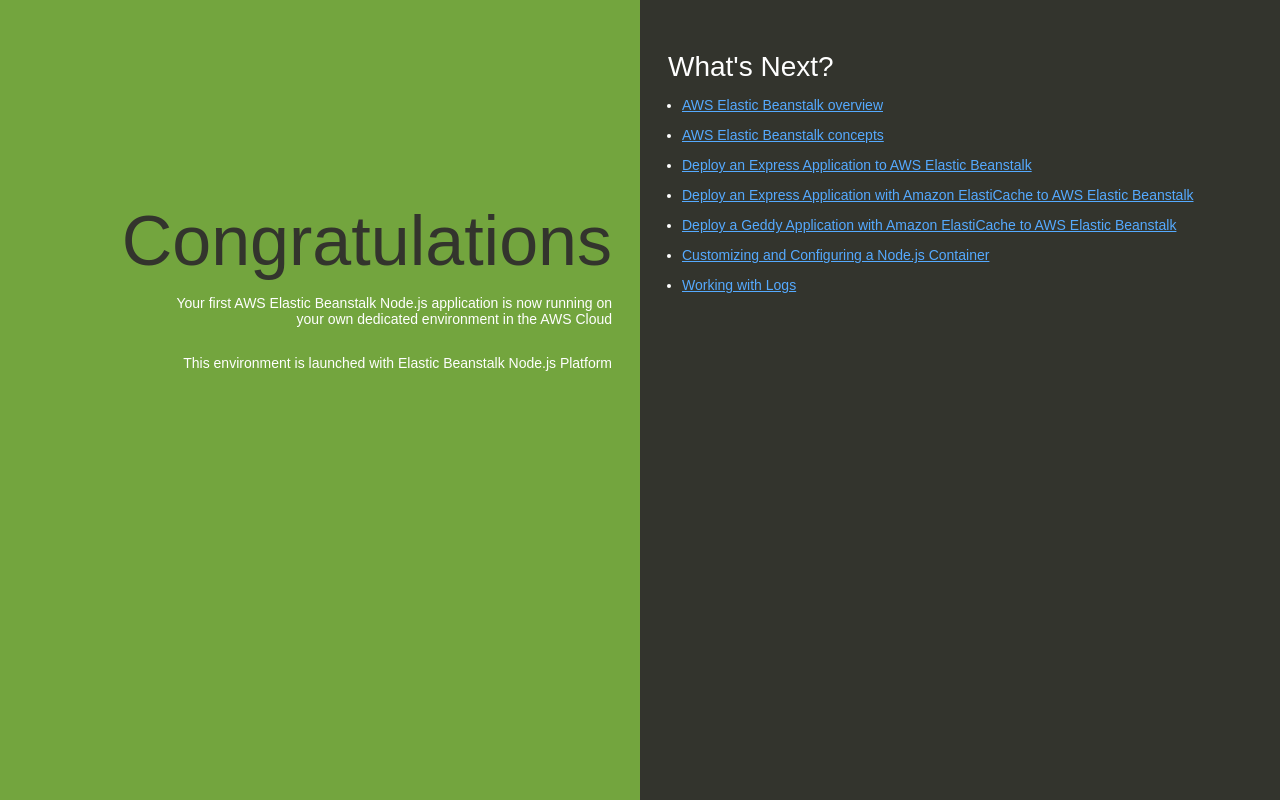
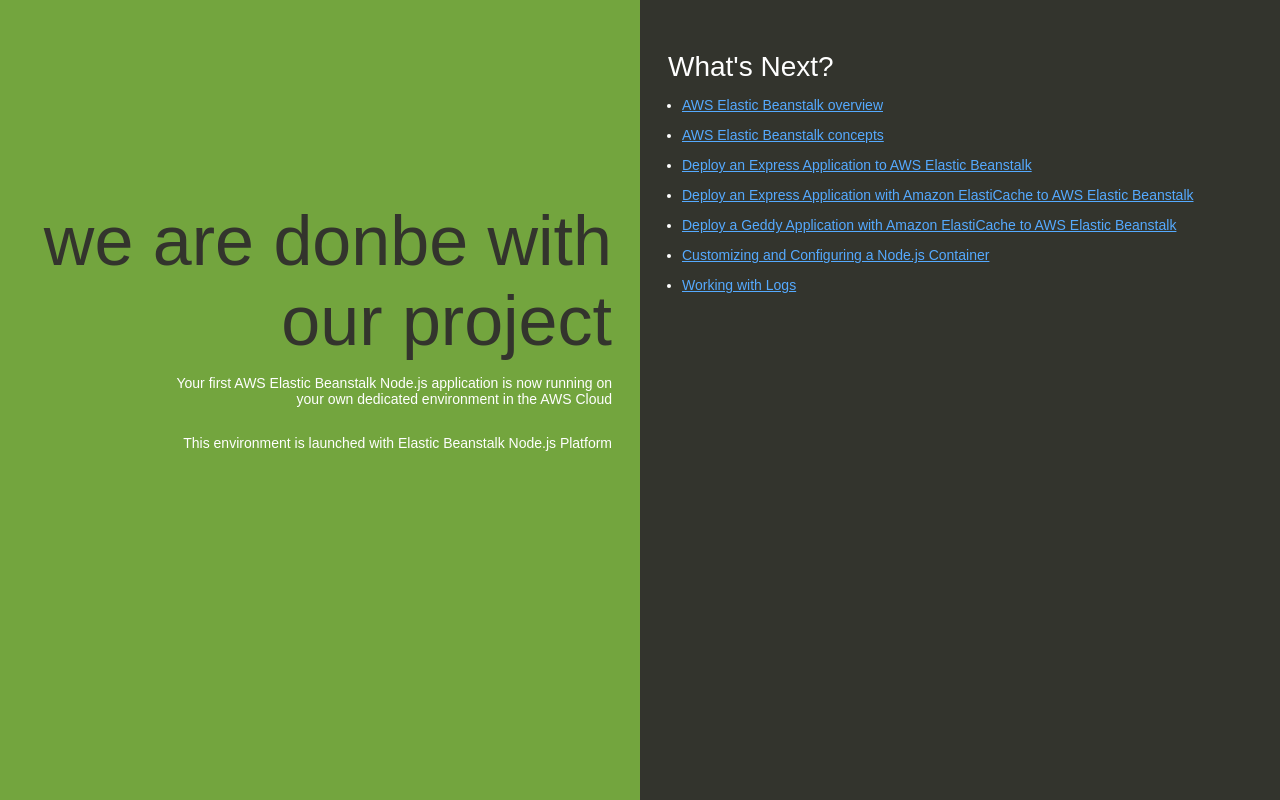
Before and after one commit to devops0014/flmdocker-repo, a plain HTML site: page index.html in a window 1280 px wide. Drawn offline with Linux system fonts and the light colour scheme.

Commit message:
udate code

```diff
--- a/index.html
+++ b/index.html
@@ -75,7 +75,7 @@
   </head>
   <body>
     <div class="textColumn">
-      <h1>Congratulations</h1>
+      <h1>we are donbe with our project</h1>
       <p>Your first AWS Elastic Beanstalk Node.js application is now running on your own dedicated environment in the AWS Cloud</p>
       <p>This environment is launched with Elastic Beanstalk Node.js Platform</p>
     </div>
```
